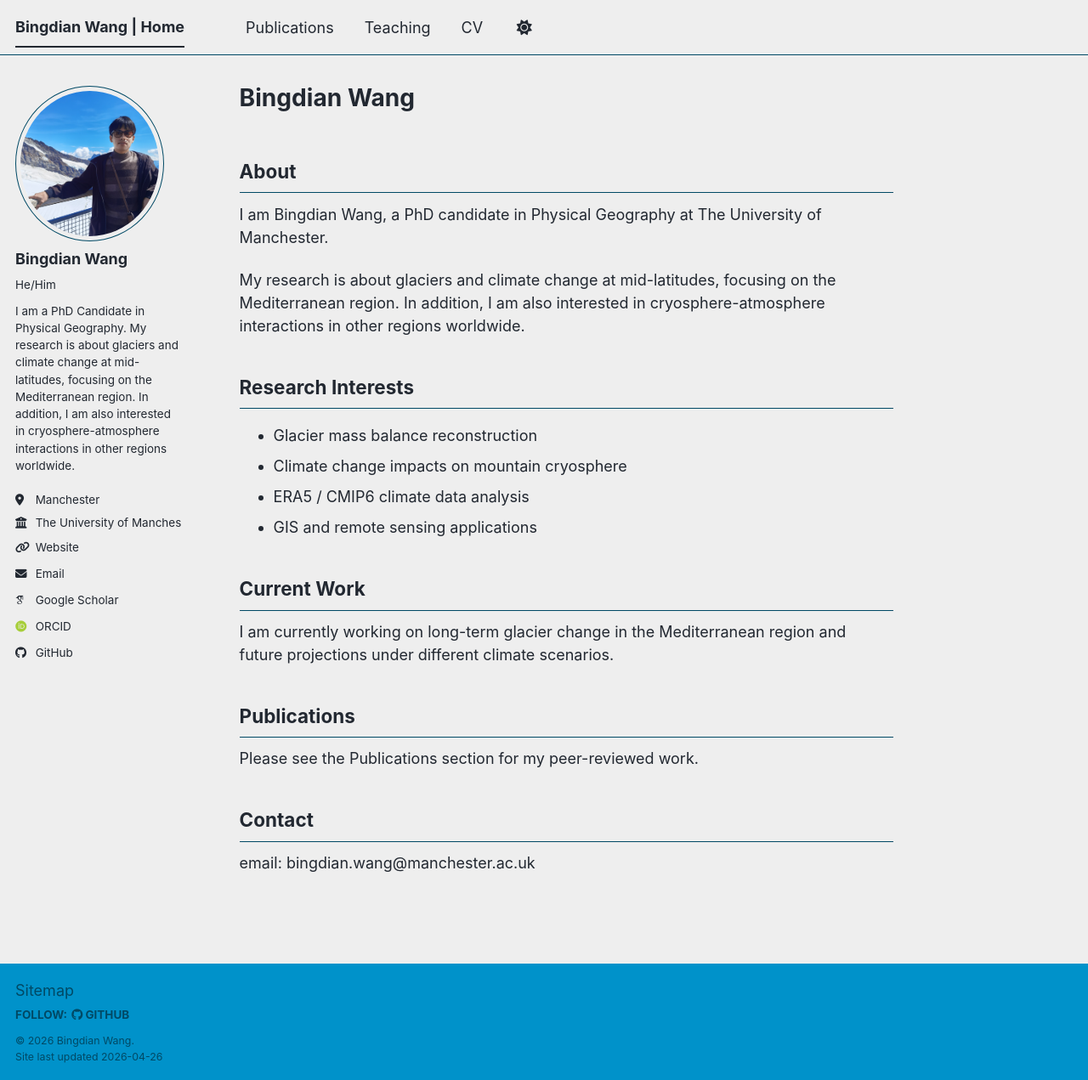
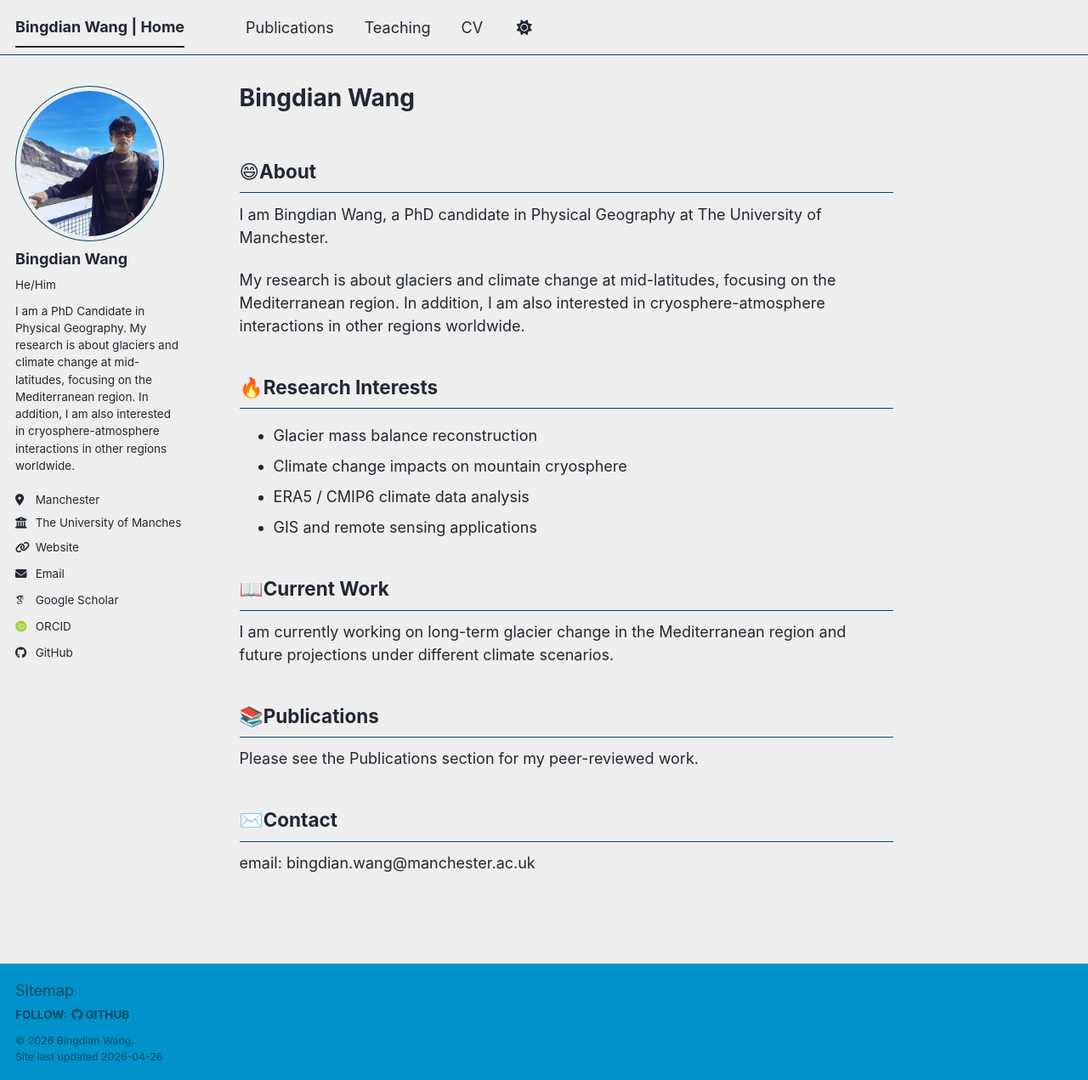
Before and after one commit to zero-gin/zero-gin.github.io, a Jekyll site: the page built from _pages/about.md, in a window 1280 px wide and 1271 px high. Shown: the whole window at 85% size. Built offline with Jekyll 4.4.1, drawn with Linux system fonts in a browser that asks for light colours; some web fonts are replaced; a script bundle is joined from its source files by our own code; library files that are not in the unit come from our copies.

```diff
--- a/_pages/about.md
+++ b/_pages/about.md
@@ -7,27 +7,27 @@ redirect_from:
   - /about.html
 ---
 
-## About
+## 😄About
 
 I am Bingdian Wang, a PhD candidate in Physical Geography at The University of Manchester.
 
 My research is about glaciers and climate change at mid-latitudes, focusing on the Mediterranean region. In addition, I am also interested in cryosphere-atmosphere interactions in other regions worldwide.
 
-## Research Interests
+## 🔥Research Interests
 
 - Glacier mass balance reconstruction
 - Climate change impacts on mountain cryosphere
 - ERA5 / CMIP6 climate data analysis
 - GIS and remote sensing applications
 
-## Current Work
+## 📖Current Work
 
 I am currently working on long-term glacier change in the Mediterranean region and future projections under different climate scenarios.
 
-## Publications
+## 📚Publications
 
 Please see the Publications section for my peer-reviewed work.
 
-## Contact
+## ✉️Contact
 
 email: bingdian.wang@manchester.ac.uk
```
